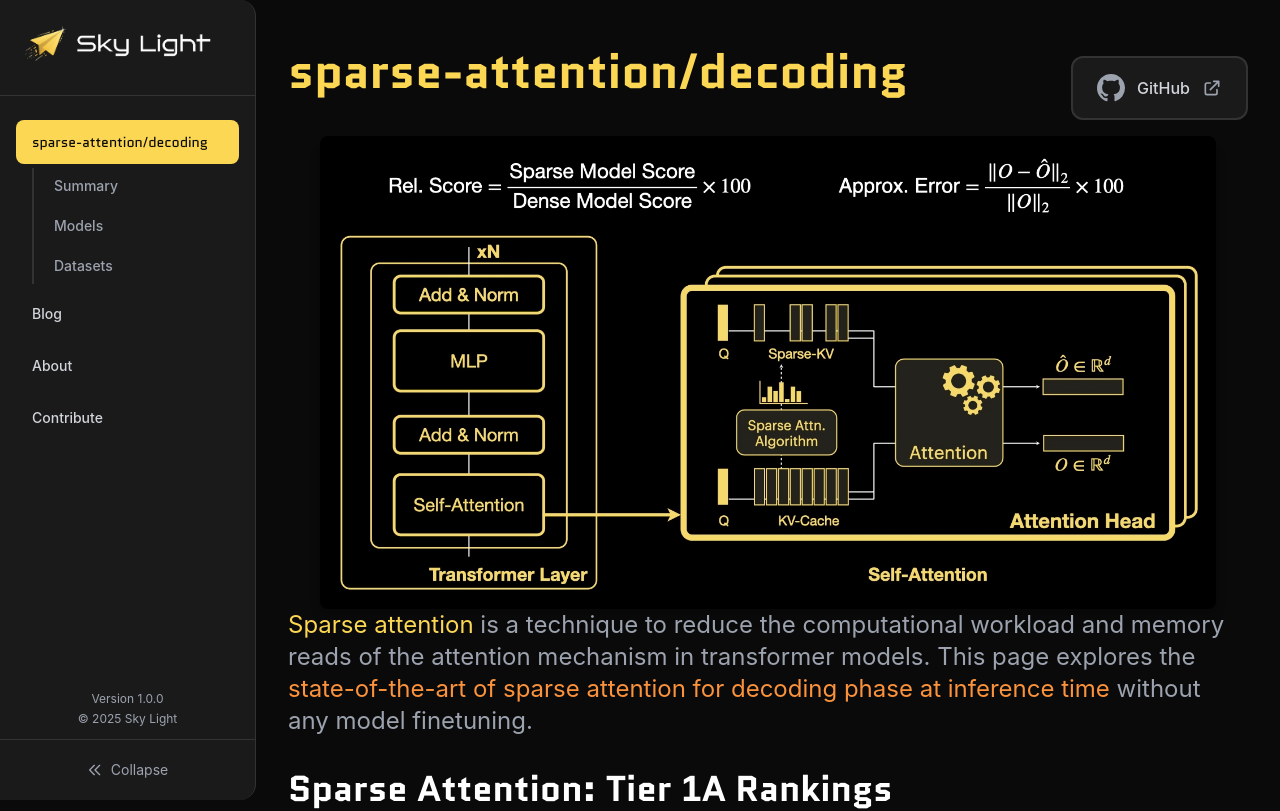
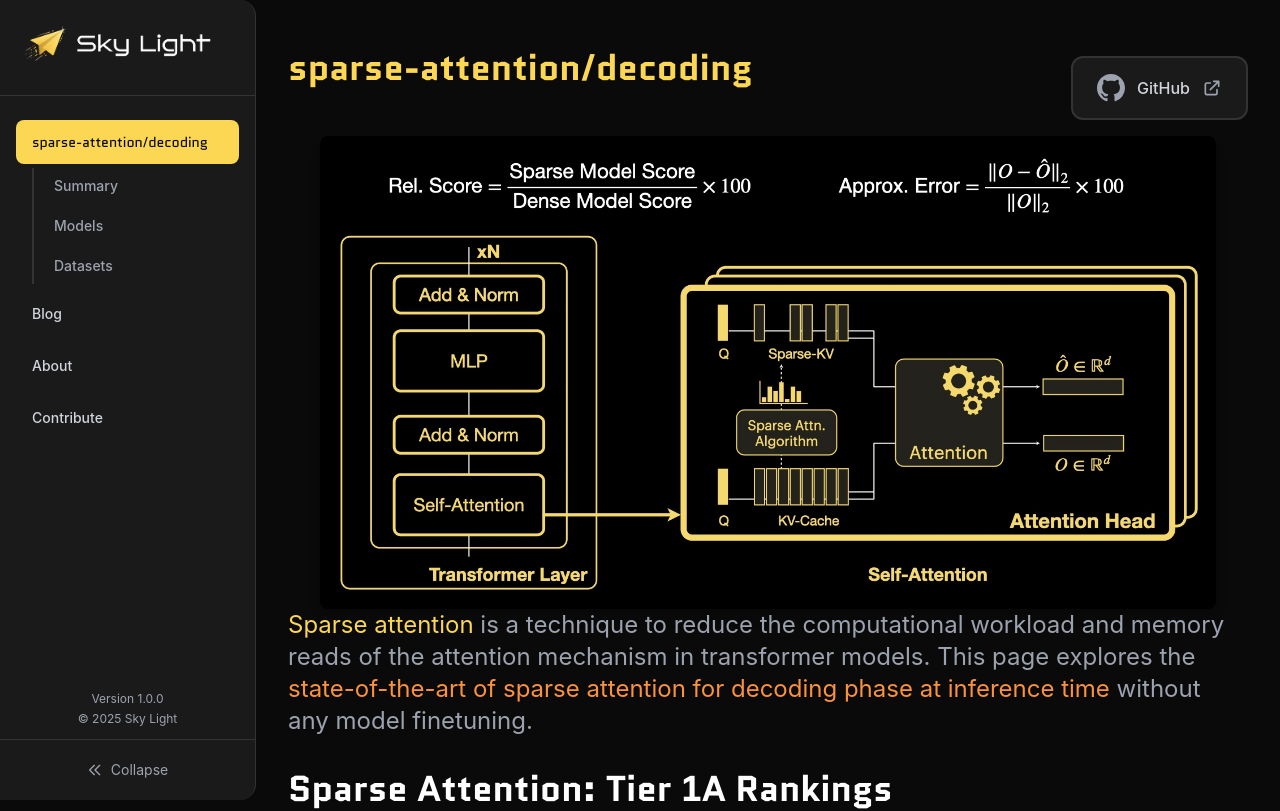
Before and after one commit to skylight-org/website, a React (Vite) app in the folder apps/frontend/: page /about#/home in a window 1280 px wide. Shown: the top 811 px of the page. Built offline with nearby package versions, Linux system fonts and the light colour scheme; no server answers.

Commit message:
Fixed title size

```diff
--- a/apps/frontend/src/pages/HomePage.tsx
+++ b/apps/frontend/src/pages/HomePage.tsx
@@ -10,7 +10,7 @@ export function HomePage() {
       <div className="mb-8">
         <div className="mb-4">
           <div className="flex flex-col sm:flex-row items-start justify-between gap-4 mb-4">
-            <h1 className="text-3xl sm:text-4xl md:text-5xl font-bold font-quantico text-accent-gold break-words">sparse-attention/decoding</h1>
+            <h1 className="text-4xl font-bold font-quantico text-accent-gold break-words">sparse-attention/decoding</h1>
 
             {/* GitHub Link */}
             <a
```
